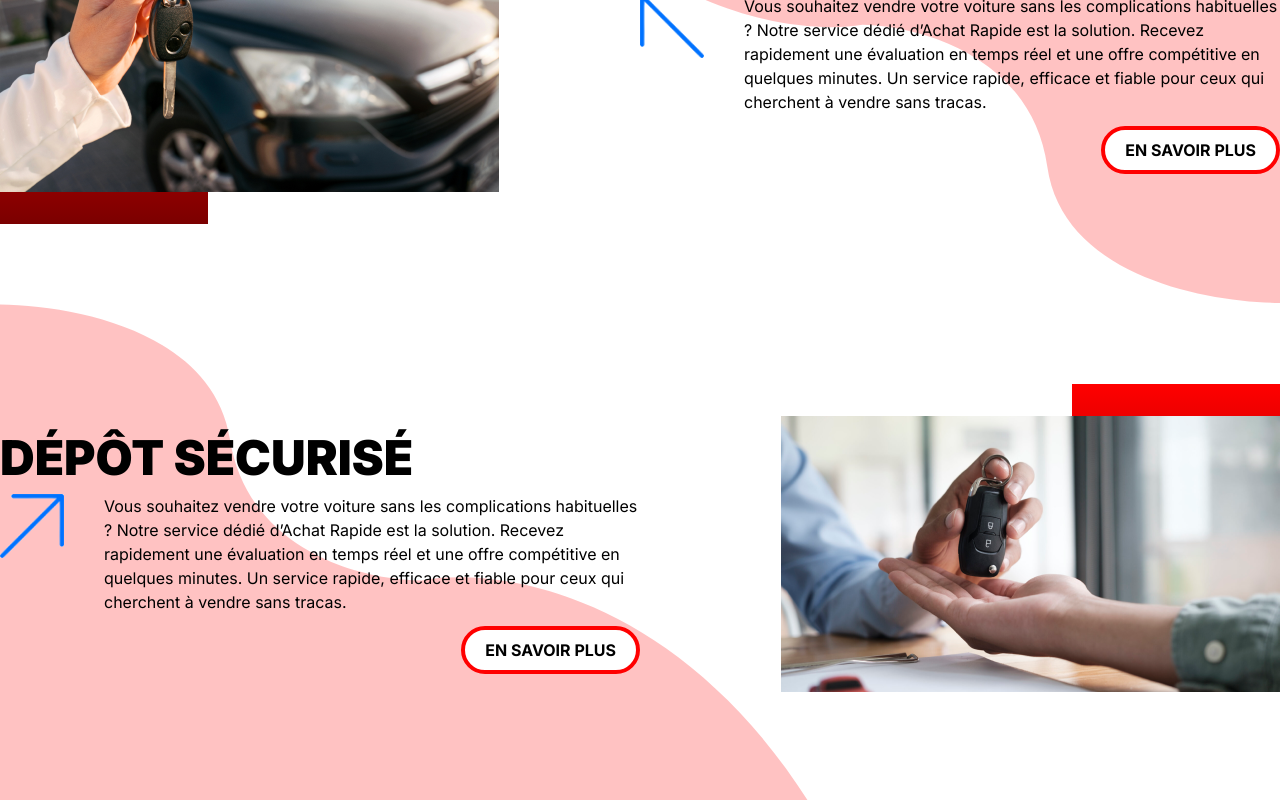
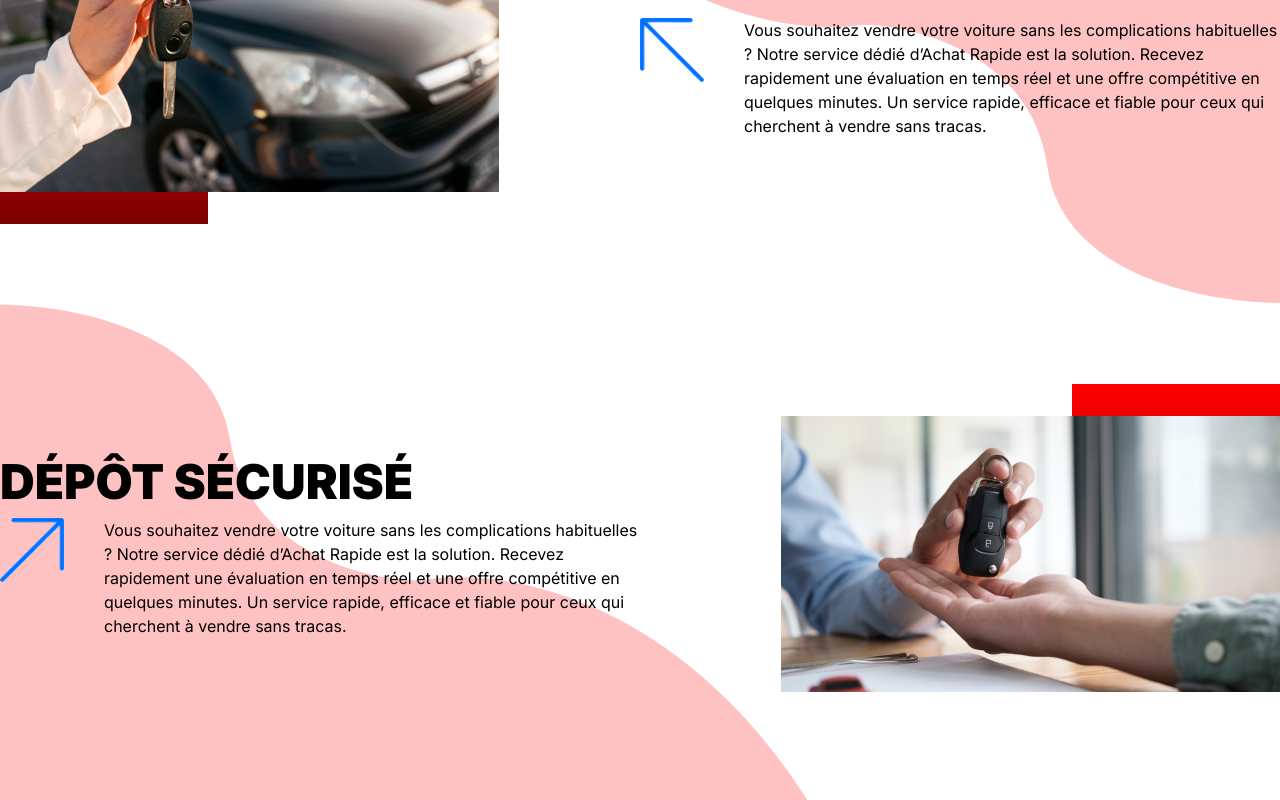
Before and after one commit to Yannis-Alouache/MyCarz, a Next.js app in the folder frontend/: page /achat-depot-revente in a window 1280 px wide. Shown: the part 1180-1980 px from the top of the page. Built offline with nearby package versions, Linux system fonts and the light colour scheme.

Commit message:
[+] added showBtn props

```diff
--- a/frontend/src/app/(routes)/achat-depot-revente/page.js
+++ b/frontend/src/app/(routes)/achat-depot-revente/page.js
@@ -25,13 +25,13 @@ const AchatDepotRevente = () => {
 
         <Service
           title="achat rapide"
-          link="achat-depot-revente"
           text="Vous souhaitez vendre votre voiture sans les complications habituelles ?  Notre service dédié d’Achat Rapide est la solution. Recevez rapidement une évaluation en temps réel et une offre compétitive en quelques minutes. Un service rapide, efficace et fiable pour ceux qui cherchent à vendre sans tracas."
           svg={RedWave}
           svgClassName="right-0 top-0"
           mainImage={FastBuy}
           mainColor="#FF0000"
           secondaryColor="#7B0000"
+          showBtn={false}
           reverse={false}
         />
 
@@ -44,6 +44,7 @@ const AchatDepotRevente = () => {
           mainImage={BuyService}
           mainColor="#FF0000"
           secondaryColor="#7B0000"
+          showBtn={false}
           reverse={true}
         />
 
@@ -56,6 +57,7 @@ const AchatDepotRevente = () => {
           mainImage={BuyService}
           mainColor="#FF0000"
           secondaryColor="#7B0000"
+          showBtn={false}
           reverse={false}
         />
 
--- a/frontend/src/app/(routes)/page.js
+++ b/frontend/src/app/(routes)/page.js
@@ -40,6 +40,7 @@ export default function Home() {
         mainImage={BuyService}
         mainColor="#FF0000"
         secondaryColor="#7B0000"
+        showBtn={true}
         reverse={false}
       />
 
@@ -52,6 +53,7 @@ export default function Home() {
         mainImage={MechanicService}
         mainColor="#00B2FF"
         secondaryColor="#005B83"
+        showBtn={true}
         reverse={true}
       />
 
@@ -64,6 +66,7 @@ export default function Home() {
         mainImage={CoveringService}
         mainColor="#5392D5"
         secondaryColor="#9E2442"
+        showBtn={true}
         reverse={false}
       />
 
@@ -76,6 +79,7 @@ export default function Home() {
         mainImage={WashService}
         mainColor="#FF69B4"
         secondaryColor="#B5477F"
+        showBtn={true}
         reverse={true}
       />
 
@@ -88,6 +92,7 @@ export default function Home() {
         mainImage={AdministratifService}
         mainColor="#757575"
         secondaryColor="#393939"
+        showBtn={true}
         reverse={false}
       />
 
--- a/frontend/src/app/_components/Service/Service.jsx
+++ b/frontend/src/app/_components/Service/Service.jsx
@@ -4,7 +4,7 @@ import Button from "../Button/Button";
 
 const Service = (props) => {
 
-  let { title, link, mainColor, secondaryColor, text, mainImage, svg, svgClassName, reverse } = props;
+  let { title, link, mainColor, secondaryColor, text, mainImage, svg, svgClassName, showBtn, reverse } = props;
 
 
 
@@ -27,7 +27,7 @@ const Service = (props) => {
               <Image src={ Arrow } alt="" className={"lg:h-16 w-auto " + (reverse === true ? 'rotate-90': '') } />
               <p className="color-gray-800">{ text }</p>
             </div>
-            <div className="flex justify-end">
+            <div className={"flex justify-end " + (showBtn === true ? "": "hidden") }>
               <Button href={link} className={ 'uppercase float-right font-bold w-fit' } style={{ borderColor: mainColor}}>En savoir plus</Button>
             </div>
           </div>
```
